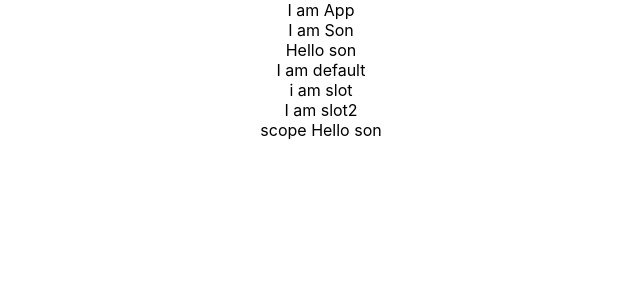
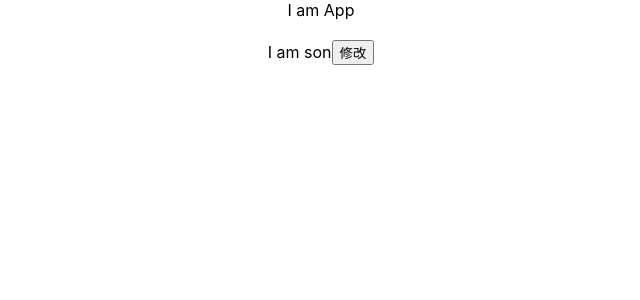
Before and after one commit to yanyong-code/react-leanrn, a React (Create React App) app: page / in a window 1280 px wide. Shown: the top 300 px of the page, without its empty margins (319-959 px from the left). Built offline with nearby package versions, Linux system fonts and the light colour scheme.

Commit message:
插槽，父子插件传值

```diff
--- a/src/App.js
+++ b/src/App.js
@@ -8,14 +8,19 @@ class App extends React.PureComponent {
 
     // 定义响应式数据
     state = {
-        sonMsg: "App 2 Son"
+        sonMsg: "I am son"
     }
-
+    changeMsg(msg) {
+        console.log(msg)
+        this.setState({
+            sonMsg: msg
+        })
+    }
 
     render() {
         return <div className="App">
             I am App
-            <Son  sonMsg={this.state.sonMsg} a={<div> I am slot2</div>} scopeslot={(scope) => {return <div> scope {scope}</div>}}>
+            <Son msg={this.state.sonMsg} changeMsg={this.changeMsg.bind(this)}>
                 <div>i am slot</div>
             </Son>
         </div>
--- a/src/Son.js
+++ b/src/Son.js
@@ -15,20 +15,11 @@ class Son extends React.PureComponent {
         return (
             <div>
 
-                I am Son
                 <br/>
-                {this.state.sonMes}
-                <br/>
-                {this.props.sonMes}
-
-                <div>
-                    {this.props.children}
-                </div>
-                <div>
-                    {this.props.a}
-                </div>
-
-                <div>{this.props.scopeslot(this.state.sonMes)}</div>
+                {this.props.msg}
+                <button onClick={() => {
+                    this.props.changeMsg('son')
+                }}>修改</button>
             </div>
         )
     }
```
